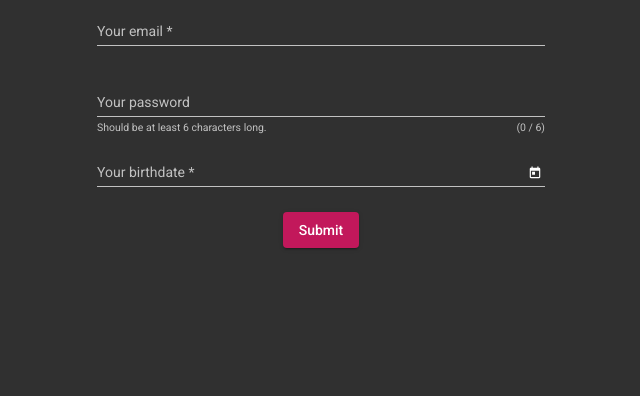
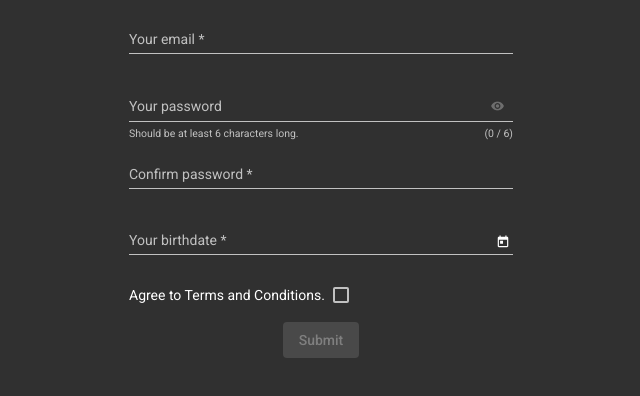
Before and after one commit to AyariAhmed/angular-fitness-tracker, an Angular app: page /signup in a window 1280 px wide. Shown: the top 396 px of the page, without its empty margins (319-959 px from the left). Built offline with nearby package versions, Linux system fonts and the light colour scheme.

Commit message:
signup form finalized

```diff
--- a/src/app/app.module.ts
+++ b/src/app/app.module.ts
@@ -13,7 +13,7 @@ import { PastTrainingsComponent } from './training/past-trainings/past-trainings
 import { WelcomeComponent } from './welcome/welcome.component';
 import { TrainingComponent } from './training/training.component';
 import {FlexLayoutModule} from '@angular/flex-layout';
-import {FormsModule} from '@angular/forms';
+import {FormsModule, ReactiveFormsModule} from '@angular/forms';
 
 @NgModule({
   declarations: [
@@ -32,7 +32,8 @@ import {FormsModule} from '@angular/forms';
     BrowserAnimationsModule,
     MaterialModule,
     FlexLayoutModule,
-    FormsModule
+    FormsModule,
+    ReactiveFormsModule
   ],
   providers: [],
   bootstrap: [AppComponent]
--- a/src/app/auth/signup/signup.component.html
+++ b/src/app/auth/signup/signup.component.html
@@ -1,5 +1,5 @@
 <section>
-  <form (ngSubmit)="submitForm(f)" fxLayout="column" fxLayoutAlign="center center" #f="ngForm" >
+  <form (ngSubmit)="submitForm(f)" fxLayout="column" fxLayoutAlign="center center" fxLayoutGap="10px" #f="ngForm" >
 
     <mat-form-field >
       <input
@@ -18,7 +18,7 @@
 
     <mat-form-field hintLabel="Should be at least 6 characters long." >
       <input
-        type="password"
+        [type]="hide ? 'password': 'text'"
         matInput
         placeholder="Your password"
         ngModel
@@ -26,8 +26,27 @@
         minlength="6"
         #pwInput="ngModel"
       />
+      <button mat-icon-button matSuffix (click)="hide = !hide" [disabled]="pwInput.value?.length == 0">
+        <mat-icon >{{hide ? 'visibility':'visibility_off'}}</mat-icon>
+      </button>
       <mat-hint align="end">({{pwInput.value?.length}} / 6)</mat-hint>
       <mat-error *ngIf="pwInput.value?.length<6">Password length must be at least 6 characters long.</mat-error>
+    </mat-form-field>
+
+    <mat-form-field>
+      <input
+        type="password"
+        matInput
+        placeholder="Confirm password"
+        ngModel
+        name="password-confirm"
+        minlength="6"
+        pattern="{{pwInput.value}}"
+        required
+        #pwConfirm="ngModel"
+      />
+      <mat-error *ngIf="pwConfirm.hasError('pattern')">Password & Confirm Password does not match.</mat-error>
+      <mat-error *ngIf="pwConfirm.hasError('required')">Password Confirmation field can't be empty.</mat-error>
     </mat-form-field>
 
     <mat-form-field>
@@ -46,6 +65,14 @@
       <mat-error *ngIf="dateInput.hasError('required')">Birthdate field can't be empty.</mat-error>
     </mat-form-field>
 
-    <button type="submit" mat-raised-button color="primary">Submit</button>
+    <mat-checkbox
+      labelPosition="before"
+      ngModel
+      name="agree"
+      required
+    >Agree to Terms and Conditions.</mat-checkbox>
+
+
+    <button type="submit" mat-raised-button color="primary" [disabled]="f.invalid">Submit</button>
   </form>
 </section>
--- a/src/app/auth/signup/signup.component.scss
+++ b/src/app/auth/signup/signup.component.scss
@@ -1,5 +1,9 @@
-mat-form-field{
-  width: 35%;
-  margin: 2px;
-  padding: 5px;
+form {
+  margin-top: 15px;
 }
+mat-form-field,mat-checkbox{
+  width: 30%;
+}
+button{
+  margin: 5px;
+}
--- a/src/app/auth/signup/signup.component.ts
+++ b/src/app/auth/signup/signup.component.ts
@@ -1,5 +1,5 @@
 import { Component, OnInit } from '@angular/core';
-import {NgForm} from '@angular/forms';
+import {FormGroup, NgForm} from '@angular/forms';
 
 @Component({
   selector: 'app-signup',
@@ -7,7 +7,9 @@ import {NgForm} from '@angular/forms';
   styleUrls: ['./signup.component.scss']
 })
 export class SignupComponent implements OnInit {
+
   maxDate: Date;
+  hide : Boolean = true;
 
   constructor() { }
 
@@ -17,8 +19,8 @@ export class SignupComponent implements OnInit {
   }
 
   submitForm(f: NgForm) {
-    const form = f.form;
-    console.log(f);
-    f.reset();
+    const form : FormGroup = f.form;
+    console.log(form);
+
   }
 }
```
Also changed, not shown: src/app/material.module.ts (+5 -2 lines).
